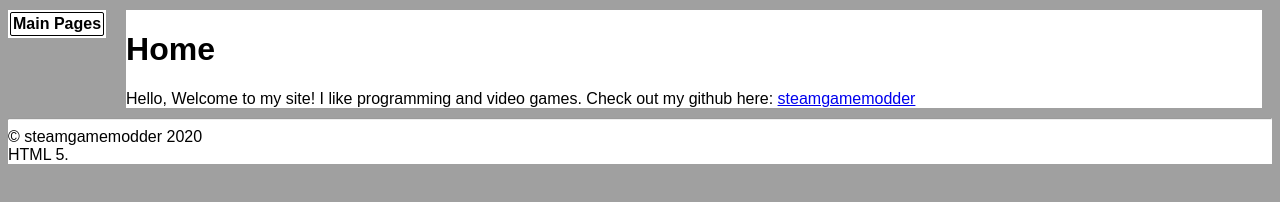
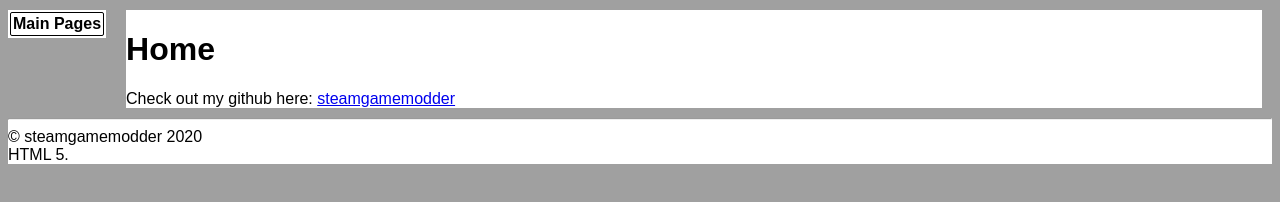
Before and after one commit to steamgamemodder/website, a plain HTML site: page index.html in a window 1280 px wide. Drawn offline with Linux system fonts and the light colour scheme.

Commit message:
Update index.html

```diff
--- a/index.html
+++ b/index.html
@@ -11,7 +11,6 @@
 		</div>
 		<div id="page">
 			<h1>Home</h1>
-			Hello, Welcome to my site! I like programming and video games.
 			Check out my github here: <a href="https://github.com/steamgamemodder">steamgamemodder</a>
 		</div>
 		<div id="footer">
```
